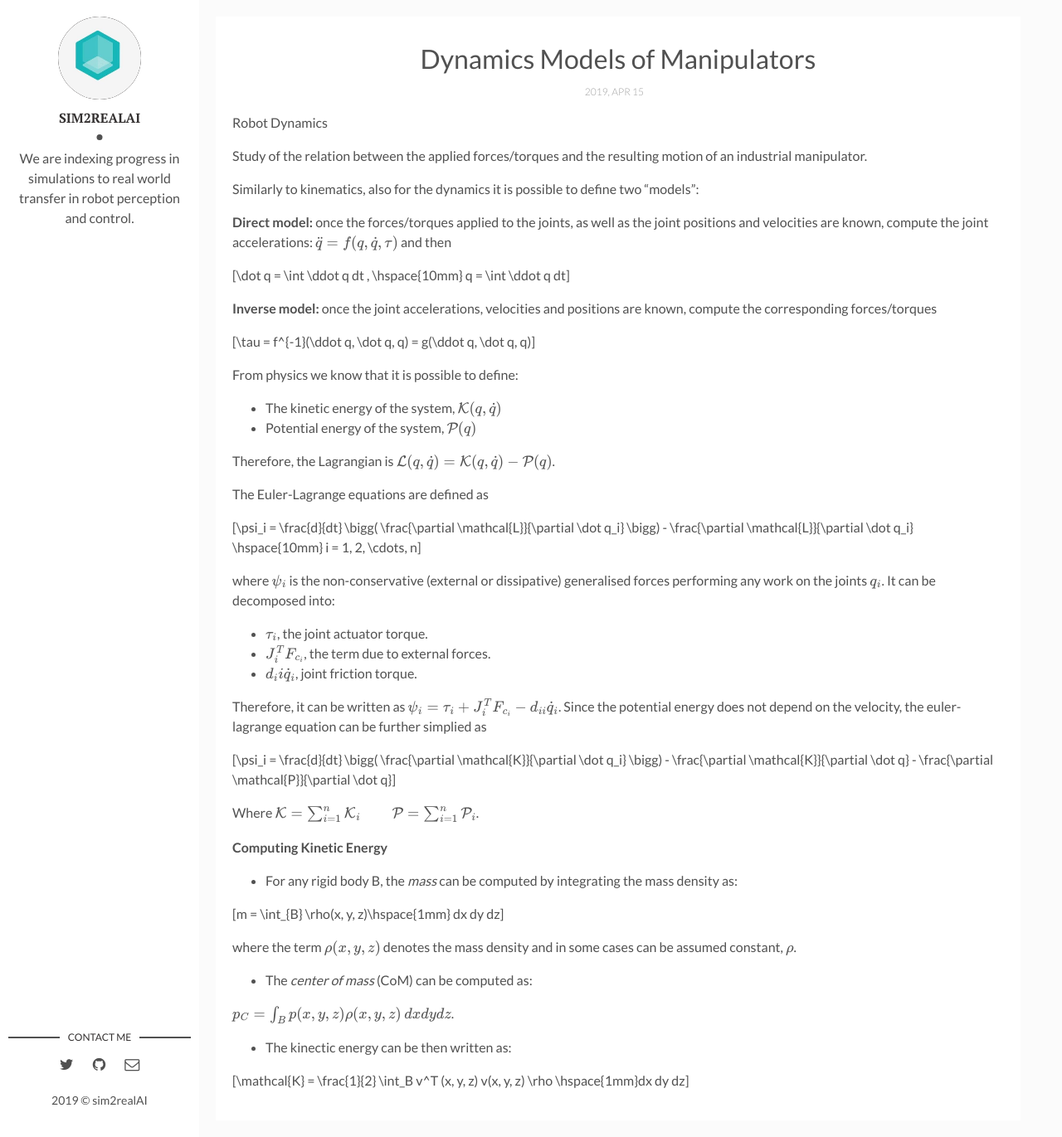
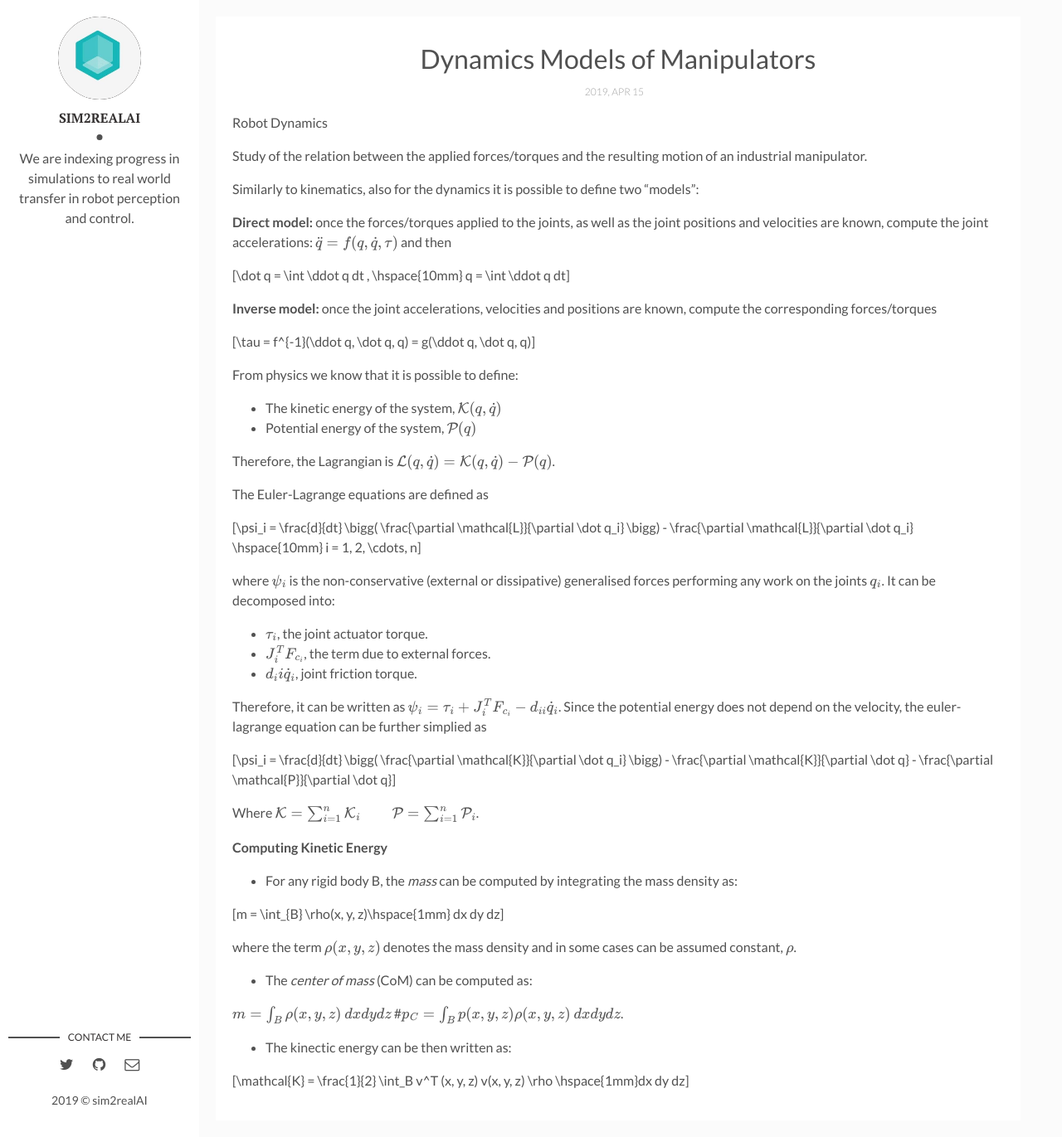
Before and after one commit to backupsim2realai/backupsim2realai.github.io, a Jekyll site: the page built from _posts/2019-04-15-Dynamic-Model-Of-Manipulators.markdown, in a window 1280 px wide and 1371 px high. Shown: the whole window at 83% size. Built offline with Jekyll 4.4.1, drawn with Linux system fonts in a browser that asks for light colours; formulas are drawn with MathJax 3.

Commit message:
kinetic energy
Signed-off-by: Ankur Handa <handa.ankur@gmail.com>

```diff
--- a/_posts/2019-04-15-Dynamic-Model-Of-Manipulators.markdown
+++ b/_posts/2019-04-15-Dynamic-Model-Of-Manipulators.markdown
@@ -57,7 +57,8 @@ where the term $$\rho(x, y, z)$$ denotes the mass density and in some cases can
 
 - The _center of mass_ (CoM) can be computed as:
 
-$$p_C = \int_{B} p(x, y, z) \rho(x, y, z) \hspace{1mm} dx dy dz$$.
+$$m = \int_{B} \rho(x, y, z)\hspace{1mm} dx dy dz$$
+#$$p_C = \int_{B} p(x, y, z) \rho(x, y, z) \hspace{1mm} dx dy dz$$.
 
 - The kinectic energy can be then written as:
 
```
